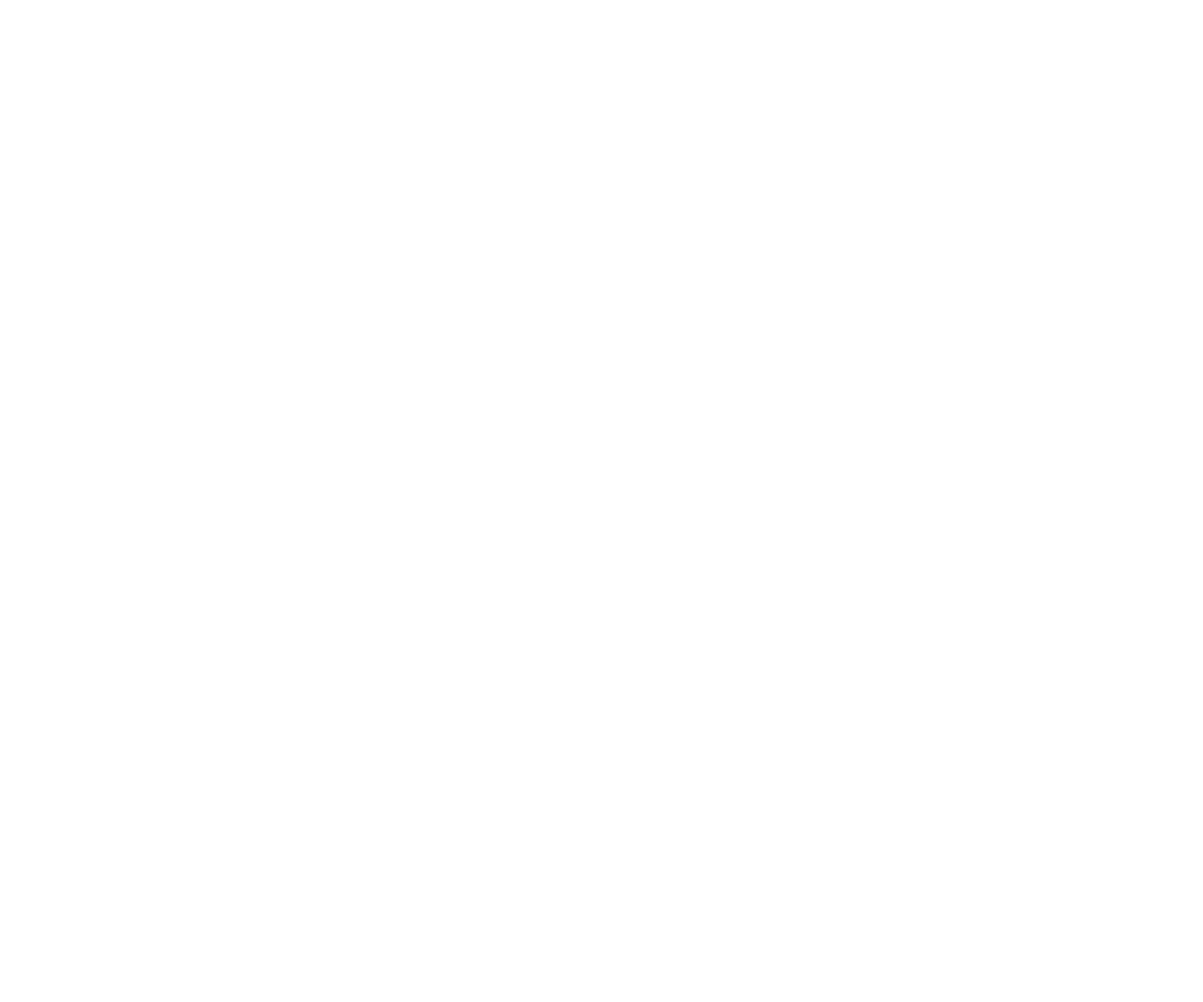
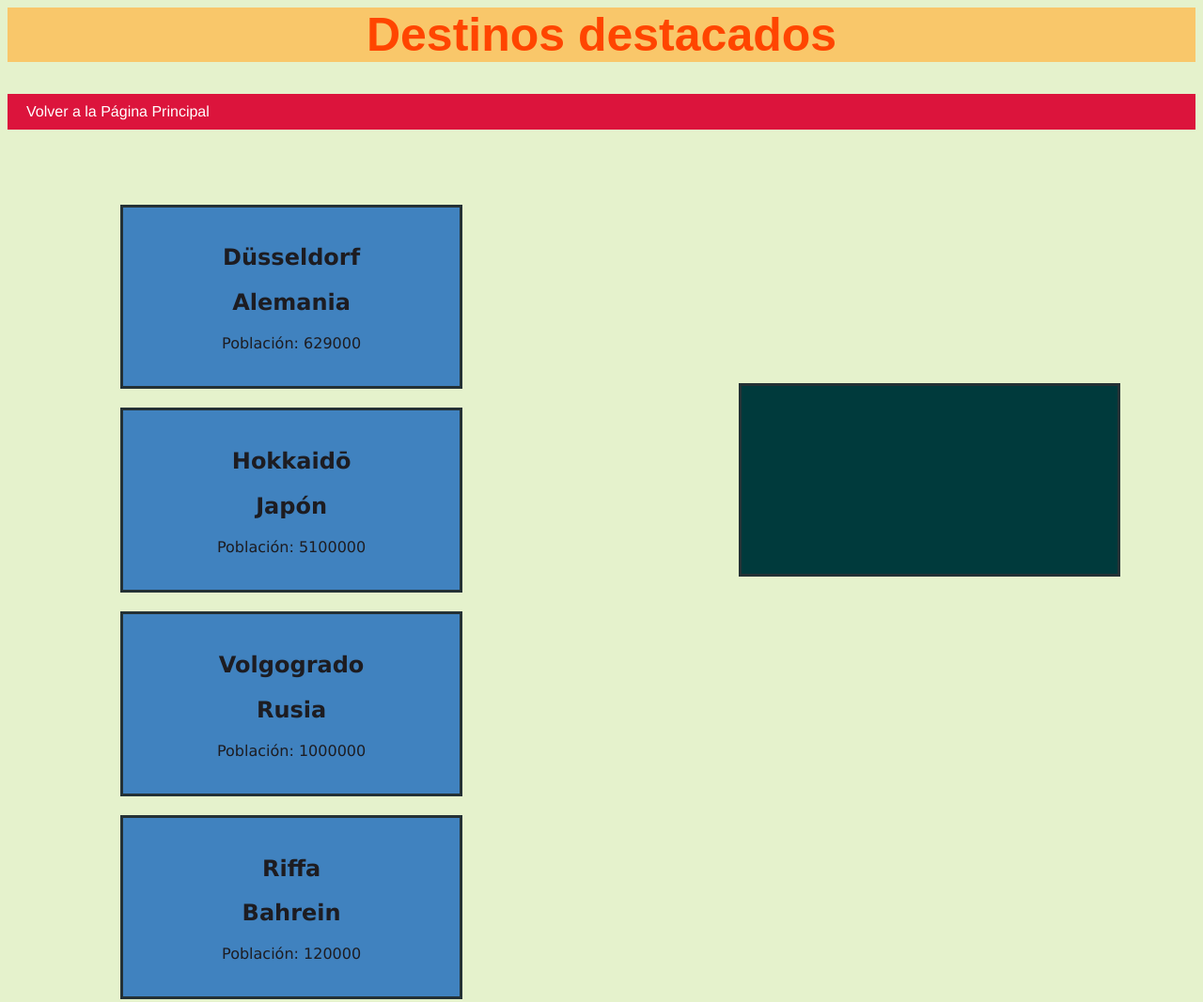
Before and after one commit to duskteal/PIII-TP2, a plain HTML site: page destacados.html in a window 1280 px wide. Shown: the whole page at 94% size. Before the commit the page ends 800 px from the top, so only its background shows below. Drawn offline with Linux system fonts and the light colour scheme.

Commit message:
Página destacados.html funcionando

```diff
--- a/destacados.html
+++ b/destacados.html
@@ -0,0 +1,25 @@
+<!DOCTYPE html lang="es">
+<head>
+    <meta charset="UTF-8"/>
+    <meta name=viewport content="width=device-width"/>
+    <link rel="stylesheet" href="estilo.css"/>
+
+    <title>Destacados</title>
+</head>
+
+<body>
+        <header>
+            <h1 class="titulo">Destinos destacados</h1>
+        </header>
+
+        <nav class="links">
+            <a href="index.html">Volver a la Página Principal</a>
+        </nav>
+
+        <section id="contenedorTarjetas"></section>
+
+        <aside id="contenedorSelecciones"></aside>
+
+
+        <script src="script2.js"></script>
+</body>
--- a/estilo.css
+++ b/estilo.css
@@ -15,19 +15,19 @@ nav{
     background-color:crimson;
     padding: 10px;
     margin-bottom: 20px;
-
-    .links a:link, a:visited {
+}
+.links a:link, a:visited{
     margin: 10px;
     color: white;
     text-decoration-color: transparent;
 }
-        a:hover{
+.links a:hover{
         color: rgb(228, 236, 115);
+        text-decoration-color: transparent;
 }
-
-        a:active{
+.links a:active{
         color: rgb(250, 166, 40);
-        }
+        text-decoration-color: transparent;
 }
 
 #pizarra{
@@ -59,11 +59,6 @@ nav{
         color: #e3dc4e;
         margin-left: 15px;
     }
-
-    .seleccionado{
-        text-decoration:underline;
-        text-decoration-color: #e3dc4e;
-    }
 }
 
 footer p{
@@ -73,3 +68,45 @@ footer p{
     border-color: brown;
     margin-top: 10px;
 }
+
+#contenedorTarjetas{
+    float: left;
+    margin: 40px;
+    margin-left: 100px;
+    color: rgb(29, 28, 33);
+}
+
+.tarjeta{
+    text-align: center;
+    font-family: Verdana;
+    background-color: rgb(64, 130, 191);
+    border: #243135 solid;
+    padding-top: 20px;
+    padding-bottom: 20px;
+    padding-left: 100px;
+    padding-right: 100px;
+    margin: 20px;
+
+}
+
+#contenedorSelecciones{
+    text-align: center;
+    font-size: 30px;
+    color:coral;
+    width: 300px;
+    height: 50px;
+    float: right;
+    padding: 50px;
+    padding-bottom: 100px;
+    margin-top: 250px;
+    margin-right: 80px;
+    border: #243135 solid;
+    background-color: rgb(0, 58, 60);
+
+}
+
+
+.seleccionado{
+    color: #00272c;
+    background-color: rgb(48, 207, 255)
+}
--- /dev/null
+++ b/script2.js
@@ -0,0 +1,67 @@
+console.log("JS OK");
+
+const destinos = [
+    {
+    ciudad: "Düsseldorf",
+    pais: "Alemania",
+    poblacion: 629000
+    },
+    {
+    ciudad: "Hokkaidō",
+    pais: "Japón",
+    poblacion: 5100000
+    },
+    {
+    ciudad: "Volgogrado",
+    pais: "Rusia",
+    poblacion: 1000000
+    },
+    {
+    ciudad: "Riffa",
+    pais: "Bahrein",
+    poblacion: 120000
+    }
+];
+
+const contenedorTarjetas = document.getElementById("contenedorTarjetas");
+
+destinos.forEach(destino => {
+    const tarjeta = document.createElement("div");
+
+    tarjeta.classList.add("tarjeta");
+
+    tarjeta.innerHTML = `
+        <h1>${destino.ciudad}</h1>
+        <h2>${destino.pais}</h2>
+        <p>Población: ${destino.poblacion}</p>
+    `;
+
+    contenedorTarjetas.appendChild(tarjeta);
+});
+
+const tarjeta = document.querySelectorAll(".tarjeta");
+const contenedorSelecciones = document.getElementById("contenedorSelecciones");
+const contadorTexto = document.createElement("p");
+
+tarjeta.forEach(tarjeta => {
+    tarjeta.addEventListener("click", () => {
+        tarjeta.classList.toggle("seleccionado"); // uso del classList
+        actualizarContador();
+
+    });
+});
+
+
+function actualizarContador(){
+
+    const cantidadSeleccionados = document.querySelectorAll(".seleccionado").length;
+    console.log(cantidadSeleccionados);
+
+    if(cantidadSeleccionados > 0){
+        contadorTexto.textContent = "Seleccionados: " + cantidadSeleccionados;
+        contenedorSelecciones.appendChild(contadorTexto);
+    }
+    else{
+        contadorTexto.remove();
+    }
+}
```
Also changed, not shown: index.html (+2 -1 lines), script.js (+0 -39 lines). Lines whose indentation alone changed are shown as unchanged.
